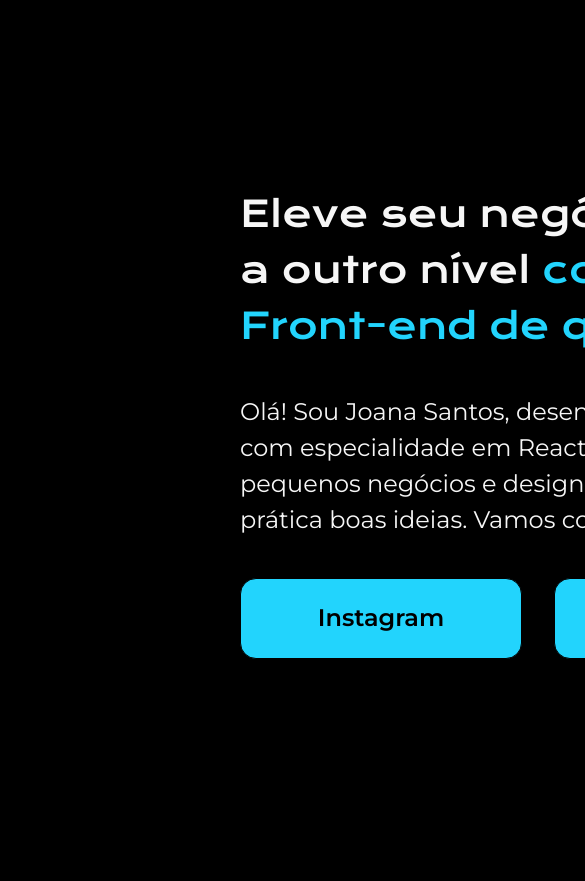
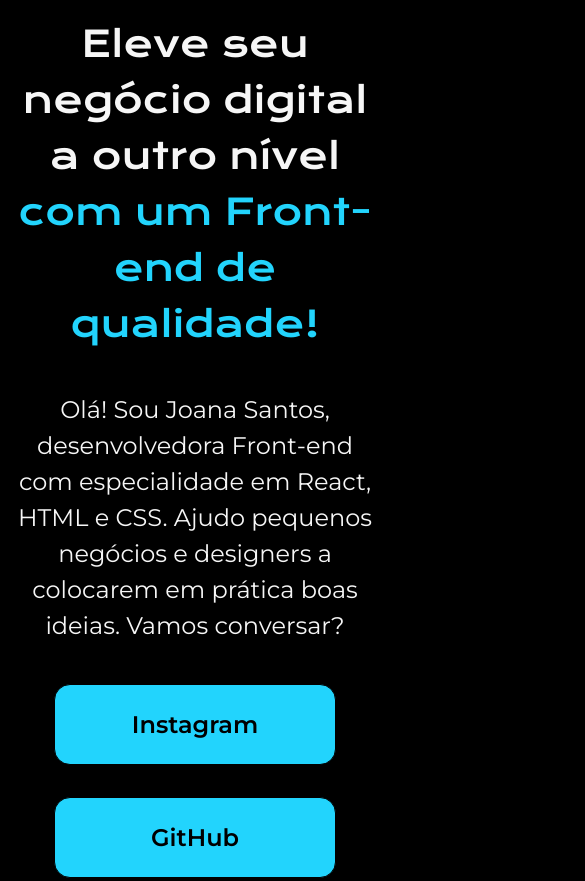
Before and after one commit to alexcsales/Portfolio, a plain HTML site: page index.html in a window 390 px wide. Shown: the top 881 px of the page, 585 px wide, since content can reach past the window. Before the commit the page ends 844 px from the top, so only its background shows below. Drawn offline with nearby package versions, Linux system fonts and the light colour scheme.

Commit message:
adicionado: media query

```diff
--- a/assets/css/index.css
+++ b/assets/css/index.css
@@ -3,7 +3,7 @@
     align-items: center;
     gap: 82px;
     height: 100vh;
-    margin: 0 15rem 0 15rem;
+    padding: 0 11rem 0 11rem;
 }
 
 .conteudo-container {
@@ -45,6 +45,7 @@
 
 .container-lista-link:hover {
     opacity: 70%;
+    cursor: pointer;
 }
 
 .container-lista-link:active {
@@ -66,3 +67,42 @@
     width: 488px;
     height: 550px;
 }
+
+@media screen and (max-width: 1500px) {
+    .conteudo {
+        padding: 0 5rem 0 5rem;
+    }
+}
+
+@media screen and (max-width: 1330px) {
+    .conteudo {
+        padding: 0 2rem 0 2rem;
+    }
+}
+
+@media screen and (max-width: 1200px) {
+    .conteudo {
+        flex-direction: column;
+        padding: 2rem;
+    }
+
+    .conteudo-container {
+        align-items: center;
+        text-align: center;
+    }
+
+    .conteudo-imagem {
+        width: fit-content;
+    }
+}
+
+@media screen and (max-width: 720px) {
+    .conteudo-container-lista {
+        flex-direction: column;
+    }
+
+    .conteudo {
+        flex-direction: column;
+        padding: 1rem;
+    }
+}
```
